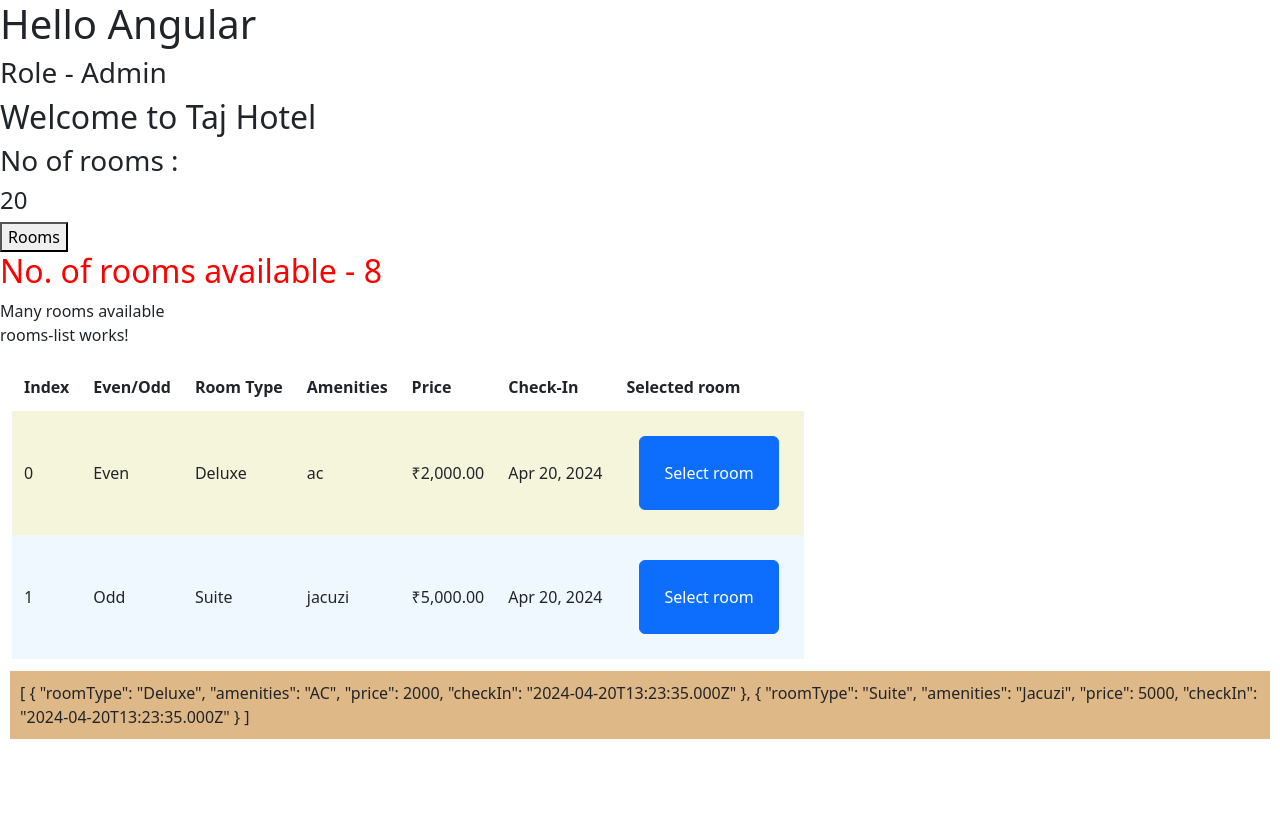
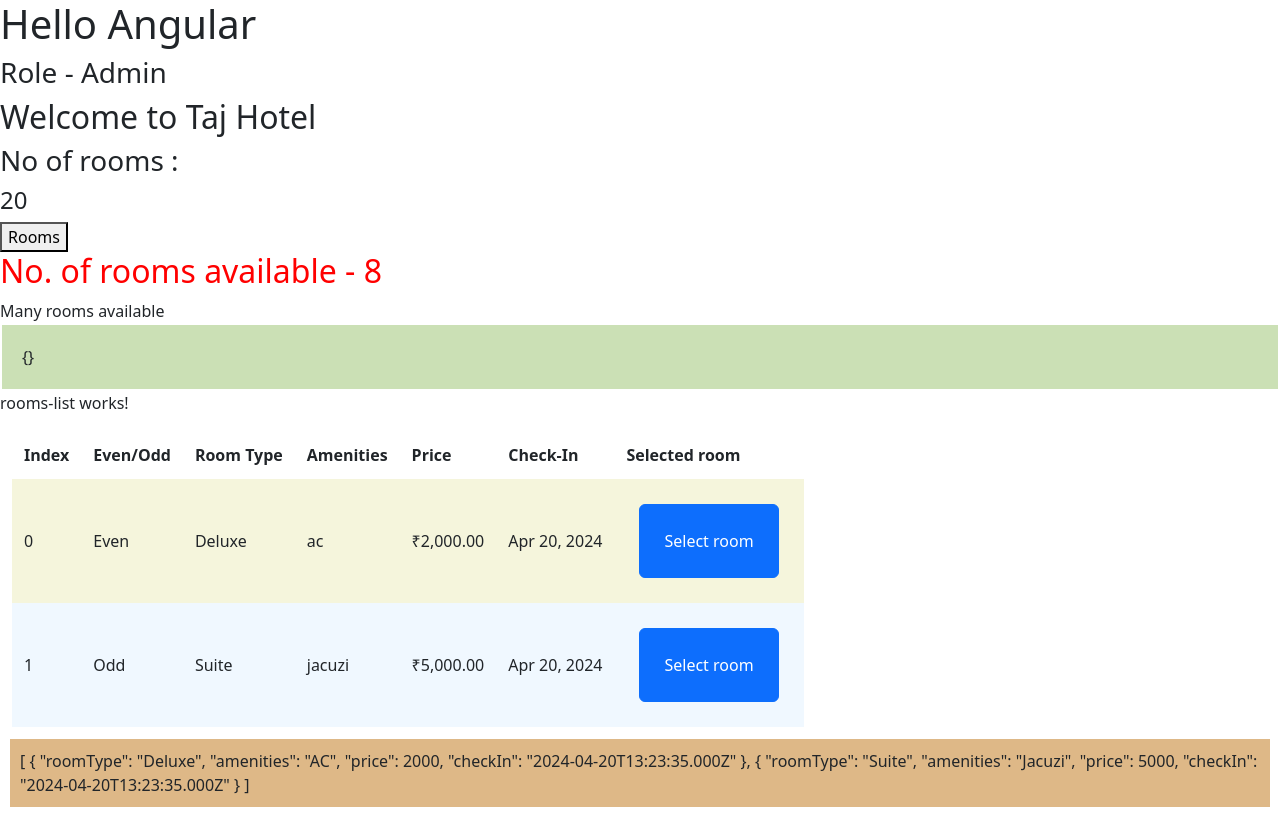
Before and after one commit to apoorva-kashyap-1999/LearningAngular, an Angular app: page / in a window 1280 px wide. Built offline with nearby package versions, Linux system fonts and the light colour scheme.

Commit message:
child parent communication using i/p o/p

```diff
--- a/src/app/rooms/rooms.component.html
+++ b/src/app/rooms/rooms.component.html
@@ -22,7 +22,8 @@
    <li>{{roomsList[0]}}</li>
    <li>{{roomsList[1]}}</li>
 </ol> -->
-
+<div style="padding: 20px; margin:2px; background: rgb(203, 224, 181);"
+*ngIf="selectRoom">{{ selectedRoom|json}}</div>
 <!-- using @input in rooms-list for rooms to be used as props -->
 <app-rooms-list [rooms]="roomsList" (selectedRoom)="selectRoom($event)"></app-rooms-list>
 
--- a/src/app/rooms/rooms.component.ts
+++ b/src/app/rooms/rooms.component.ts
@@ -11,6 +11,7 @@ export class RoomsComponent implements OnInit {
   hotelName='Taj Hotel'
   noOfRooms=20
   hideRooms= false
+  selectedRoom = {}
   e: any;
 
   toggle(){
@@ -19,6 +20,7 @@ export class RoomsComponent implements OnInit {
 
   selectRoom(room :RoomData){
     console.log(room);
+    this.selectedRoom=room;
   }
 
   room : Room = {
```
